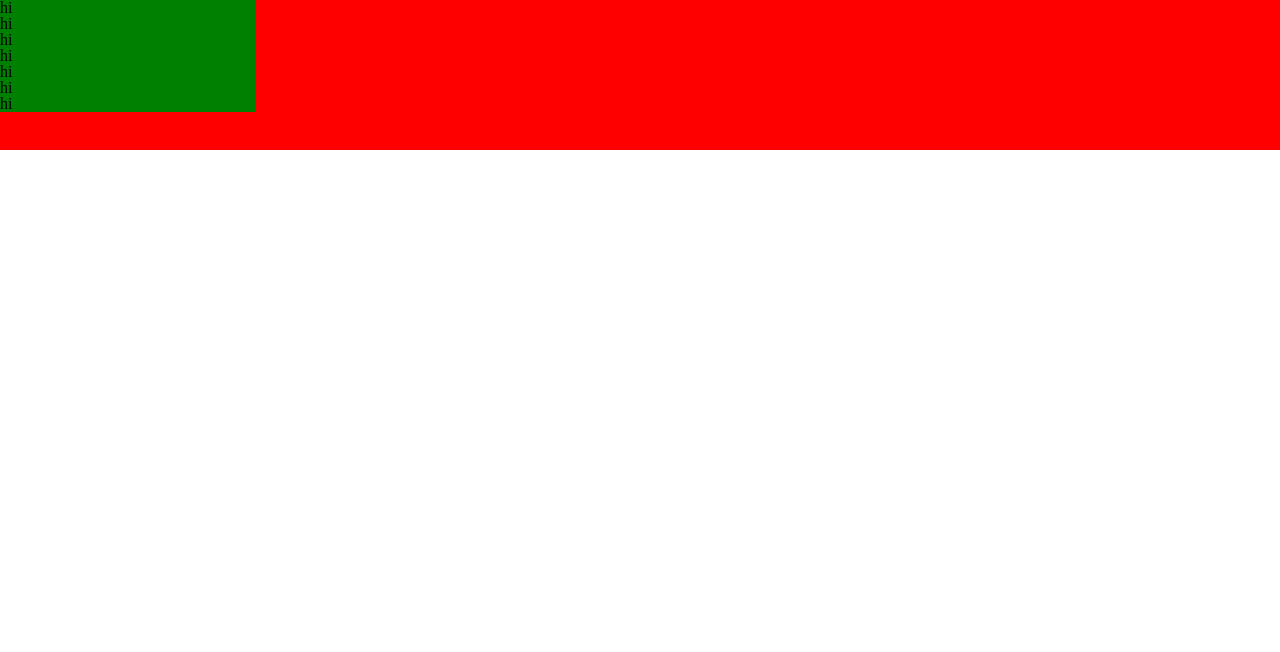
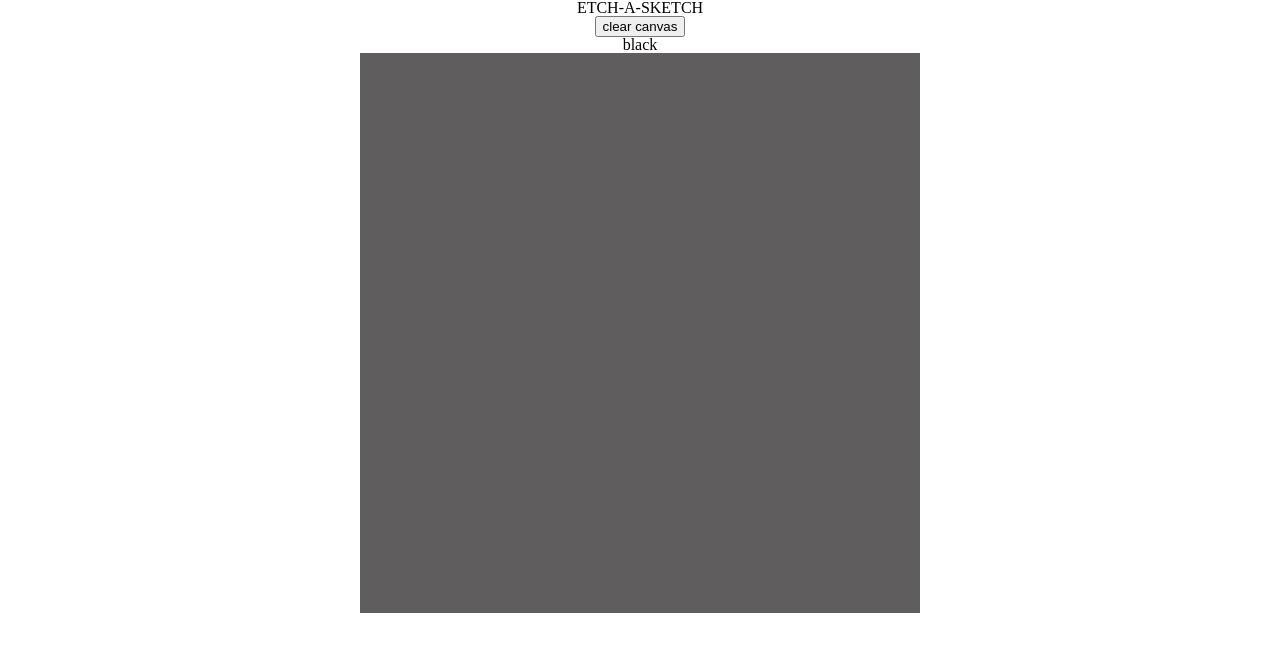
Before and after one commit to Hicham-Chiahou/Etch-a-Sketch, a plain HTML site: page index.html in a window 1280 px wide. Drawn offline with Linux system fonts and the light colour scheme.

Commit message:
setting the layout structure     a h1, grid-option div, pen-option div and drawing-pad option are     all in body tag which is flex container with direction set to     column.

```diff
--- a/index.html
+++ b/index.html
@@ -1,24 +1,31 @@
 <!DOCTYPE html>
 <html lang="en">
+
 <head>
     <meta charset="UTF-8">
     <meta name="viewport" content="width=device-width, initial-scale=1.0">
     <link rel="stylesheet" href="style.css">
     <title>Document</title>
 </head>
+
 <body>
+
+    <h1>ETCH-A-SKETCH</h1>
+    <div id="grid-option">
+        <button>clear canvas</button>
+    </div>
+
+    <div id="pen-option">
+        <buuton>black</buuton>
+    </div>
     <div id="drawing-pad">
-<div class="pixal">hi</div>
-<div class="pixal">hi</div>
-<div class="pixal">hi</div>
-<div class="pixal">hi</div>
-<div class="pixal">hi</div>
-<div class="pixal">hi</div>
-<div class="pixal">hi</div>
 
 
     </div>
-    <script src="/main.js"></script>
+    <script src="/main.js">
+
+    </script>
 
 </body>
+
 </html>
--- a/style.css
+++ b/style.css
@@ -46,16 +46,24 @@ table {
 	border-collapse: collapse;
 	border-spacing: 0;
 }
+body{
+	display: flex;
+	flex-direction: column;
+	align-items: center;
 
+}
 /* ------------------------------------  the drawing pad --------------------- */
 #drawing-pad{
-    background-color: red;
+    background-color: rgb(95, 93, 93);
     display: flex;
     flex-direction: column;
-    height: 150px;
+	flex-wrap: wrap;
+	width: 70vh;
+	height: 70vh;
 }
 
 .pixal{
     background-color: green;
-    width: 20%;
+   /* width: 50%; */
+	flex-grow:1;
 }
```
Also changed, not shown: 1 other file.
